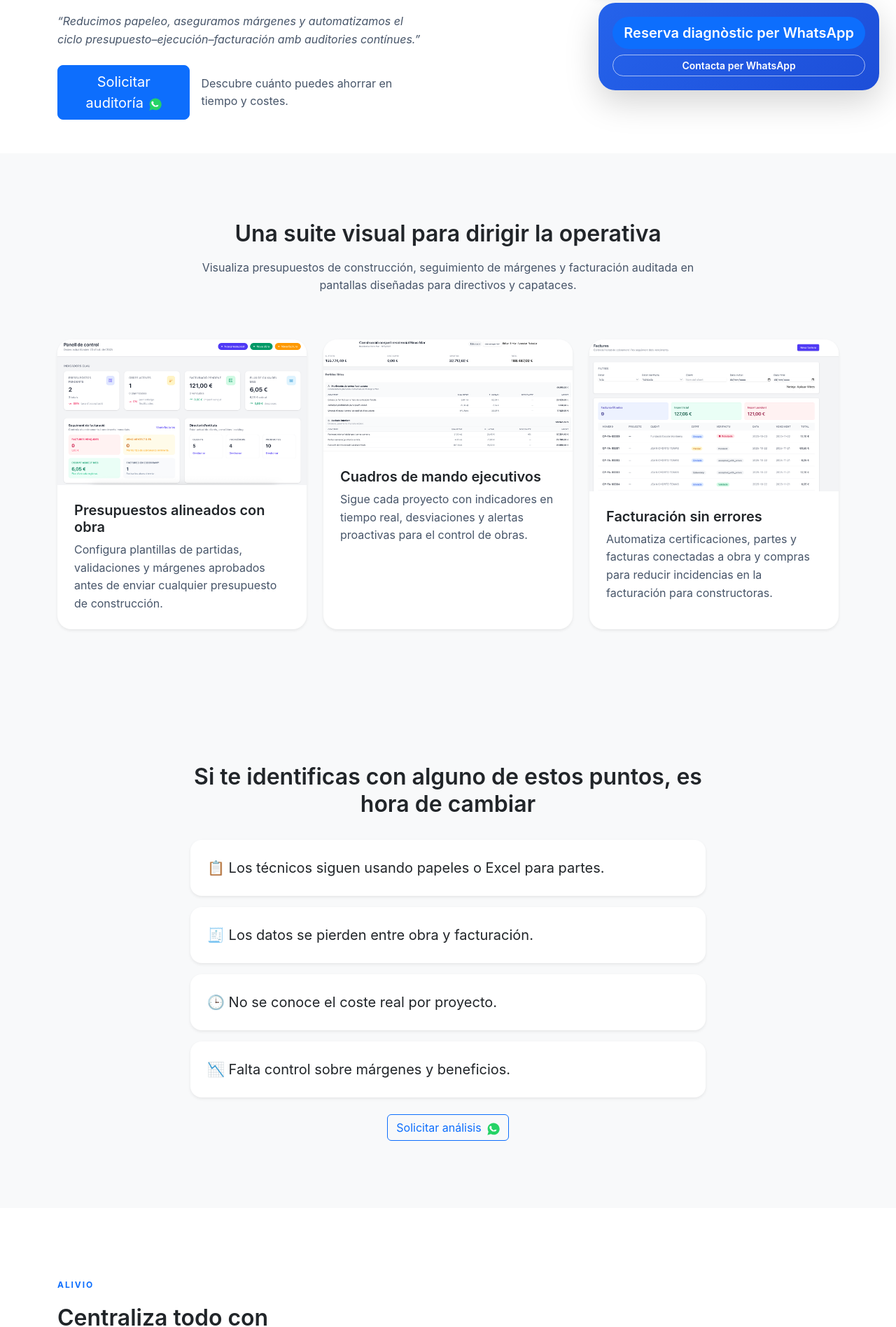
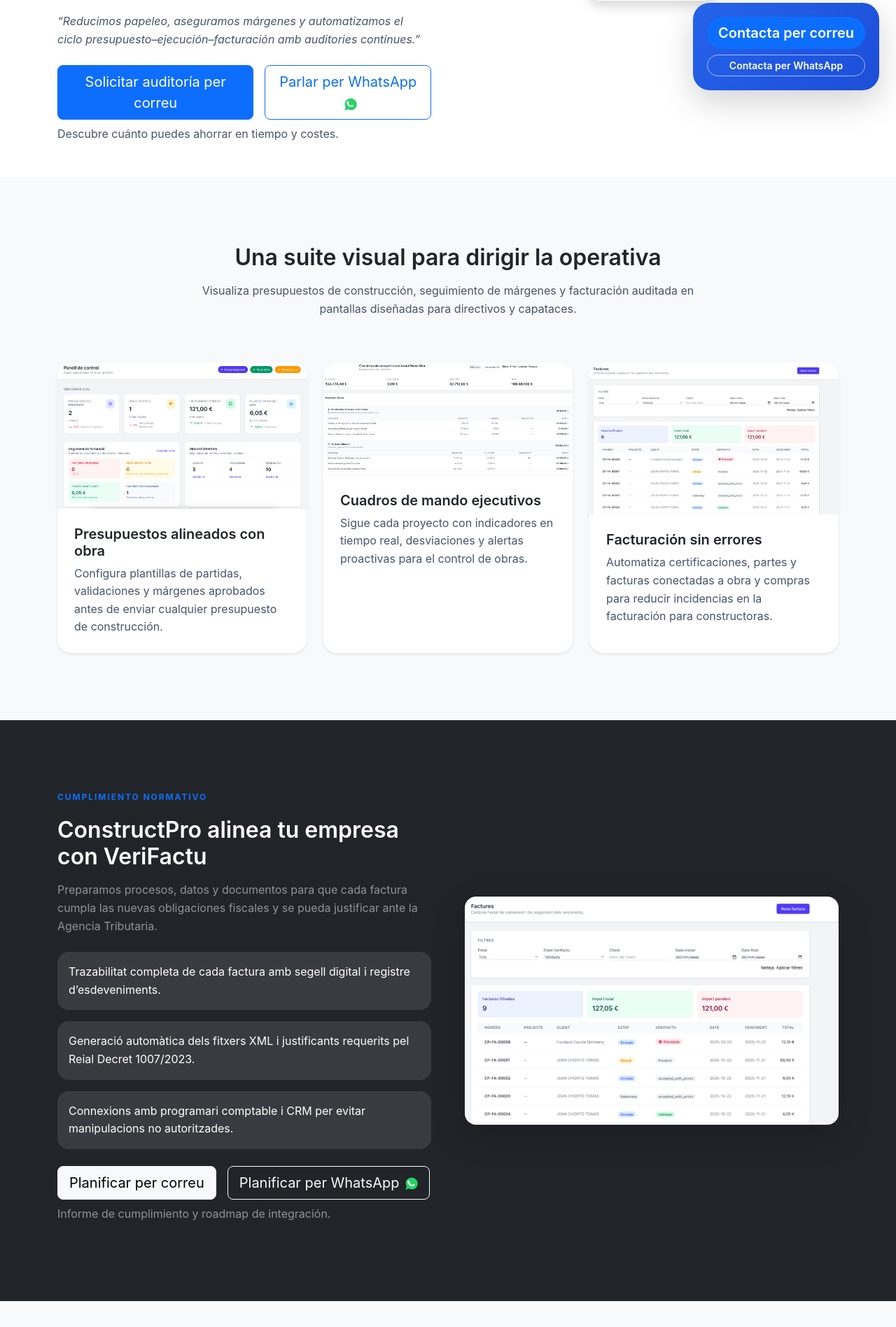
Before and after one commit to joanchorto1/web-jct-agency, a React (Create React App) app: page /constructpro in a window 1280 px wide. Shown: the part 647-2543 px from the top of the page at 70% size. Built offline with nearby package versions, Linux system fonts and the light colour scheme.

Commit message:
Add email contact options and reprioritize VeriFactu section

```diff
--- a/src/components/cta/InlineCTAGroup.jsx
+++ b/src/components/cta/InlineCTAGroup.jsx
@@ -2,6 +2,7 @@ import React from 'react';
 import PropTypes from 'prop-types';
 import { Button } from 'react-bootstrap';
 import { WHATSAPP_LINKS } from '../../utils/whatsapp';
+import { EMAIL_LINKS } from '../../utils/email';
 
 const InlineCTAGroup = ({
   primaryLabel,
@@ -45,8 +46,8 @@ InlineCTAGroup.propTypes = {
 };
 
 InlineCTAGroup.defaultProps = {
-  primaryLabel: 'Reserva diagnòstic per WhatsApp',
-  primaryHref: WHATSAPP_LINKS.reserveDiagnostic,
+  primaryLabel: 'Contacta per correu',
+  primaryHref: EMAIL_LINKS.generalInquiry,
   secondaryLabel: 'Contacta per WhatsApp',
   secondaryHref: WHATSAPP_LINKS.generalInquiry,
   primaryVariant: 'primary',
--- a/src/components/cta/StickyReservationButton.jsx
+++ b/src/components/cta/StickyReservationButton.jsx
@@ -2,6 +2,7 @@ import React from 'react';
 import PropTypes from 'prop-types';
 import { Button } from 'react-bootstrap';
 import { WHATSAPP_LINKS } from '../../utils/whatsapp';
+import { EMAIL_LINKS } from '../../utils/email';
 
 const StickyReservationButton = ({
   primaryLabel,
@@ -29,8 +30,8 @@ StickyReservationButton.propTypes = {
 };
 
 StickyReservationButton.defaultProps = {
-  primaryLabel: 'Reserva diagnòstic per WhatsApp',
-  primaryHref: WHATSAPP_LINKS.reserveDiagnostic,
+  primaryLabel: 'Contacta per correu',
+  primaryHref: EMAIL_LINKS.reserveDiagnostic,
   secondaryLabel: 'Contacta per WhatsApp',
   secondaryHref: WHATSAPP_LINKS.generalInquiry,
 };
--- a/src/pages/ConstructPro/index.jsx
+++ b/src/pages/ConstructPro/index.jsx
@@ -2,6 +2,7 @@ import React from 'react';
 import { Helmet } from 'react-helmet';
 import Layout from '../../components/layouts/layout';
 import { WHATSAPP_LINKS } from '../../utils/whatsapp';
+import { EMAIL_LINKS } from '../../utils/email';
 
 import Logo from '../../components/img/apple-touch-icon.png';
 import captura1 from '../../components/img/captura1.png';
@@ -219,6 +220,48 @@ const verifactuHighlights = [
   'Connexions amb programari comptable i CRM per evitar manipulacions no autoritzades.',
 ];
 
+const WhatsAppIcon = () => (
+  <svg
+    aria-hidden="true"
+    width="18"
+    height="18"
+    viewBox="0 0 24 24"
+    className="ms-2"
+    xmlns="http://www.w3.org/2000/svg"
+    focusable="false"
+  >
+    <path
+      fill="#25D366"
+      d="M12 .5C5.7.5.9 5.3.9 11.6c0 2 .5 3.9 1.5 5.6L.5 23.5l6.5-1.7c1.6.8 3.5 1.3 5.5 1.3 6.3 0 11.1-4.8 11.1-11.1S18.3.5 12 .5z"
+    />
+    <path
+      fill="#FFF"
+      d="M17.3 14.1c-.3-.2-2-.9-2.3-.9-.3 0-.4-.1-.6.2-.2.3-.8.9-1 1.1-.2.2-.4.3-.7.1-.3-.2-1.5-.6-2.8-1.7-1-1-1.6-2.1-1.8-2.4-.2-.3 0-.5.1-.7.1-.2.3-.4.4-.6.1-.2.1-.4 0-.6-.1-.2-.6-1.4-.8-1.9-.2-.5-.4-.4-.6-.4-.2 0-.5 0-.8 0-.3 0-.7.1-1 .4-.3.3-1 1-1 2.5s1 3 1.1 3.2c.1.2 1.9 3 4.6 4.3 3 .1 3.9.2 4.6.1.7-.1 2.4-1 2.8-1.9.4-.9.4-1.6.3-1.8-.1-.2-.4-.3-.7-.5z"
+    />
+  </svg>
+);
+
+const ContactActionGroup = ({
+  emailHref,
+  whatsappHref,
+  emailLabel,
+  whatsappLabel,
+  variant = 'primary',
+  whatsappVariant = 'outline-primary',
+  size = 'lg',
+  className = '',
+}) => (
+  <div className={`d-flex flex-column flex-sm-row gap-3 ${className}`}>
+    <a href={emailHref} className={`btn btn-${variant} btn-${size}`}>
+      {emailLabel}
+    </a>
+    <a href={whatsappHref} className={`btn btn-${whatsappVariant} btn-${size}`}>
+      {whatsappLabel}
+      <WhatsAppIcon />
+    </a>
+  </div>
+);
+
 const ConstructProPage = () => (
   <Layout>
     <Helmet>
@@ -244,18 +287,16 @@ const ConstructProPage = () => (
               <p className="text-muted fst-italic">
                 “Reducimos papeleo, aseguramos márgenes y automatizamos el ciclo presupuesto–ejecución–facturación amb auditories contínues.”
               </p>
-              <div className="d-flex flex-column flex-sm-row gap-3 mt-4">
-                <a href={WHATSAPP_LINKS.constructProInfo} className="btn btn-primary btn-lg">
-                  Solicitar auditoría
-                  <svg aria-hidden="true" width="18" height="18" viewBox="0 0 24 24" className="ms-2" xmlns="http://www.w3.org/2000/svg" focusable="false">
-                    <path fill="#25D366" d="M12 .5C5.7.5.9 5.3.9 11.6c0 2 .5 3.9 1.5 5.6L.5 23.5l6.5-1.7c1.6.8 3.5 1.3 5.5 1.3 6.3 0 11.1-4.8 11.1-11.1S18.3.5 12 .5z"/>
-                    <path fill="#FFF" d="M17.3 14.1c-.3-.2-2-.9-2.3-.9-.3 0-.4-.1-.6.2-.2.3-.8.9-1 1.1-.2.2-.4.3-.7.1-.3-.2-1.5-.6-2.8-1.7-1-1-1.6-2.1-1.8-2.4-.2-.3 0-.5.1-.7.1-.2.3-.4.4-.6.1-.2.1-.4 0-.6-.1-.2-.6-1.4-.8-1.9-.2-.5-.4-.4-.6-.4-.2 0-.5 0-.8 0-.3 0-.7.1-1 .4-.3.3-1 1-1 2.5s1 3 1.1 3.2c.1.2 1.9 3 4.6 4.3 3 .1 3.9.2 4.6.1.7-.1 2.4-1 2.8-1.9.4-.9.4-1.6.3-1.8-.1-.2-.4-.3-.7-.5z"/>
-                  </svg>
-                </a>
-                <span className="text-muted align-self-center">
-                  Descubre cuánto puedes ahorrar en tiempo y costes.
-                </span>
-              </div>
+              <ContactActionGroup
+                className="mt-4"
+                emailHref={EMAIL_LINKS.constructProInfo}
+                whatsappHref={WHATSAPP_LINKS.constructProInfo}
+                emailLabel="Solicitar auditoría per correu"
+                whatsappLabel="Parlar per WhatsApp"
+              />
+              <span className="text-muted d-block mt-2">
+                Descubre cuánto puedes ahorrar en tiempo y costes.
+              </span>
             </div>
             <div className="col-lg-6 text-center">
               <img
@@ -295,6 +336,44 @@ const ConstructProPage = () => (
         </div>
       </section>
 
+      <section className="section-spacing bg-dark text-white">
+        <div className="container">
+          <div className="row align-items-center g-5">
+            <div className="col-lg-6">
+              <span className="eyebrow text-uppercase text-primary">Cumplimiento normativo</span>
+              <h2 className="fw-semibold mt-3 text-white">ConstructPro alinea tu empresa con VeriFactu</h2>
+              <p className="mt-3 text-white-50">
+                Preparamos procesos, datos y documentos para que cada factura cumpla las nuevas obligaciones fiscales y se pueda justificar ante la Agencia Tributaria.
+              </p>
+              <ul className="list-unstyled d-grid gap-3 mt-4">
+                {verifactuHighlights.map((item) => (
+                  <li key={item} className="bg-opacity-10 bg-white text-white rounded-4 p-3">
+                    {item}
+                  </li>
+                ))}
+              </ul>
+              <ContactActionGroup
+                className="mt-4"
+                emailHref={EMAIL_LINKS.constructProInfo}
+                whatsappHref={WHATSAPP_LINKS.constructProInfo}
+                emailLabel="Planificar per correu"
+                whatsappLabel="Planificar per WhatsApp"
+                variant="light"
+                whatsappVariant="outline-light"
+              />
+              <p className="text-white-50 mt-2">Informe de cumplimiento y roadmap de integración.</p>
+            </div>
+            <div className="col-lg-6 text-center">
+              <img
+                src={captura3}
+                alt="Pantalla de validación de facturas conforme a VeriFactu"
+                className="img-fluid rounded-4 shadow-lg"
+              />
+            </div>
+          </div>
+        </div>
+      </section>
+
       <section className="section-spacing bg-light">
         <div className="container">
           <div className="row justify-content-center">
@@ -311,15 +390,15 @@ const ConstructProPage = () => (
                   </li>
                 ))}
               </ul>
-              <div className="text-center mt-4">
-                <a href={WHATSAPP_LINKS.constructProInfo} className="btn btn-outline-primary">
-                  Solicitar análisis
-                  <svg aria-hidden="true" width="18" height="18" viewBox="0 0 24 24" className="ms-2" xmlns="http://www.w3.org/2000/svg" focusable="false">
-                    <path fill="#25D366" d="M12 .5C5.7.5.9 5.3.9 11.6c0 2 .5 3.9 1.5 5.6L.5 23.5l6.5-1.7c1.6.8 3.5 1.3 5.5 1.3 6.3 0 11.1-4.8 11.1-11.1S18.3.5 12 .5z"/>
-                    <path fill="#FFF" d="M17.3 14.1c-.3-.2-2-.9-2.3-.9-.3 0-.4-.1-.6.2-.2.3-.8.9-1 1.1-.2.2-.4.3-.7.1-.3-.2-1.5-.6-2.8-1.7-1-1-1.6-2.1-1.8-2.4-.2-.3 0-.5.1-.7.1-.2.3-.4.4-.6.1-.2.1-.4 0-.6-.1-.2-.6-1.4-.8-1.9-.2-.5-.4-.4-.6-.4-.2 0-.5 0-.8 0-.3 0-.7.1-1 .4-.3.3-1 1-1 2.5s1 3 1.1 3.2c.1.2 1.9 3 4.6 4.3 3 .1 3.9.2 4.6.1.7-.1 2.4-1 2.8-1.9.4-.9.4-1.6.3-1.8-.1-.2-.4-.3-.7-.5z"/>
-                  </svg>
-                </a>
-              </div>
+              <ContactActionGroup
+                className="justify-content-center mt-4"
+                emailHref={EMAIL_LINKS.constructProInfo}
+                whatsappHref={WHATSAPP_LINKS.constructProInfo}
+                emailLabel="Solicitar anàlisi per correu"
+                whatsappLabel="Sol·licitar per WhatsApp"
+                variant="outline-primary"
+                whatsappVariant="outline-primary"
+              />
             </div>
           </div>
         </div>
@@ -382,44 +461,6 @@ const ConstructProPage = () => (
         </div>
       </section>
 
-      <section className="section-spacing bg-dark text-white">
-        <div className="container">
-          <div className="row align-items-center g-5">
-            <div className="col-lg-6">
-              <span className="eyebrow text-uppercase text-primary">Cumplimiento normativo</span>
-              <h2 className="fw-semibold mt-3 text-white">ConstructPro alinea tu empresa con VeriFactu</h2>
-              <p className="mt-3 text-white-50">
-                Preparamos procesos, datos y documentos para que cada factura cumpla las nuevas obligaciones fiscales y se pueda justificar ante la Agencia Tributaria.
-              </p>
-              <ul className="list-unstyled d-grid gap-3 mt-4">
-                {verifactuHighlights.map((item) => (
-                  <li key={item} className="bg-opacity-10 bg-white text-white rounded-4 p-3">
-                    {item}
-                  </li>
-                ))}
-              </ul>
-              <div className="d-flex flex-column flex-sm-row gap-3 mt-4">
-                <a href={WHATSAPP_LINKS.constructProInfo} className="btn btn-outline-light btn-lg">
-                  Planificar hoja de ruta
-                  <svg aria-hidden="true" width="18" height="18" viewBox="0 0 24 24" className="ms-2" xmlns="http://www.w3.org/2000/svg" focusable="false">
-                    <path fill="#25D366" d="M12 .5C5.7.5.9 5.3.9 11.6c0 2 .5 3.9 1.5 5.6L.5 23.5l6.5-1.7c1.6.8 3.5 1.3 5.5 1.3 6.3 0 11.1-4.8 11.1-11.1S18.3.5 12 .5z"/>
-                    <path fill="#FFF" d="M17.3 14.1c-.3-.2-2-.9-2.3-.9-.3 0-.4-.1-.6.2-.2.3-.8.9-1 1.1-.2.2-.4.3-.7.1-.3-.2-1.5-.6-2.8-1.7-1-1-1.6-2.1-1.8-2.4-.2-.3 0-.5.1-.7.1-.2.3-.4.4-.6.1-.2.1-.4 0-.6-.1-.2-.6-1.4-.8-1.9-.2-.5-.4-.4-.6-.4-.2 0-.5 0-.8 0-.3 0-.7.1-1 .4-.3.3-1 1-1 2.5s1 3 1.1 3.2c.1.2 1.9 3 4.6 4.3 3 .1 3.9.2 4.6.1.7-.1 2.4-1 2.8-1.9.4-.9.4-1.6.3-1.8-.1-.2-.4-.3-.7-.5z"/>
-                  </svg>
-                </a>
-                <span className="text-white-50 align-self-center">Informe de cumplimiento y roadmap de integración.</span>
-              </div>
-            </div>
-            <div className="col-lg-6 text-center">
-              <img
-                src={captura3}
-                alt="Pantalla de validación de facturas conforme a VeriFactu"
-                className="img-fluid rounded-4 shadow-lg"
-              />
-            </div>
-          </div>
-        </div>
-      </section>
-
       <section className="section-spacing">
         <div className="container">
           <div className="row justify-content-between align-items-center mb-5">
@@ -444,14 +485,14 @@ const ConstructProPage = () => (
             ))}
           </div>
           <div className="text-center mt-5">
-            <a href={WHATSAPP_LINKS.constructProInfo} className="btn btn-primary btn-lg">
-              Solicitar auditoría
-              <svg aria-hidden="true" width="18" height="18" viewBox="0 0 24 24" className="ms-2" xmlns="http://www.w3.org/2000/svg" focusable="false">
-                <path fill="#25D366" d="M12 .5C5.7.5.9 5.3.9 11.6c0 2 .5 3.9 1.5 5.6L.5 23.5l6.5-1.7c1.6.8 3.5 1.3 5.5 1.3 6.3 0 11.1-4.8 11.1-11.1S18.3.5 12 .5z"/>
-                <path fill="#FFF" d="M17.3 14.1c-.3-.2-2-.9-2.3-.9-.3 0-.4-.1-.6.2-.2.3-.8.9-1 1.1-.2.2-.4.3-.7.1-.3-.2-1.5-.6-2.8-1.7-1-1-1.6-2.1-1.8-2.4-.2-.3 0-.5.1-.7.1-.2.3-.4.4-.6.1-.2.1-.4 0-.6-.1-.2-.6-1.4-.8-1.9-.2-.5-.4-.4-.6-.4-.2 0-.5 0-.8 0-.3 0-.7.1-1 .4-.3.3-1 1-1 2.5s1 3 1.1 3.2c.1.2 1.9 3 4.6 4.3 3 .1 3.9.2 4.6.1.7-.1 2.4-1 2.8-1.9.4-.9.4-1.6.3-1.8-.1-.2-.4-.3-.7-.5z"/>
-              </svg>
-              </a>
-            </div>
+            <ContactActionGroup
+              className="justify-content-center"
+              emailHref={EMAIL_LINKS.constructProInfo}
+              whatsappHref={WHATSAPP_LINKS.constructProInfo}
+              emailLabel="Solicitar auditoría per correu"
+              whatsappLabel="Parlar per WhatsApp"
+            />
+          </div>
         </div>
       </section>
     </div>
--- /dev/null
+++ b/src/utils/email.js
@@ -0,0 +1,21 @@
+const EMAIL_ADDRESS = 'joan@joanchorto.com';
+
+const EMAIL_SUBJECTS = {
+  constructProInfo: 'Auditoria ConstructPro',
+  reserveDiagnostic: 'Reserva diagnòstic gratuït',
+  generalInquiry: 'Consulta general',
+};
+
+const buildMailToUrl = (subject, body = '') => {
+  const subjectParam = encodeURIComponent(subject);
+  const bodyParam = body ? `&body=${encodeURIComponent(body)}` : '';
+  return `mailto:${EMAIL_ADDRESS}?subject=${subjectParam}${bodyParam}`;
+};
+
+export const EMAIL_LINKS = {
+  constructProInfo: buildMailToUrl(EMAIL_SUBJECTS.constructProInfo),
+  reserveDiagnostic: buildMailToUrl(EMAIL_SUBJECTS.reserveDiagnostic),
+  generalInquiry: buildMailToUrl(EMAIL_SUBJECTS.generalInquiry),
+};
+
+export default EMAIL_LINKS;
```
